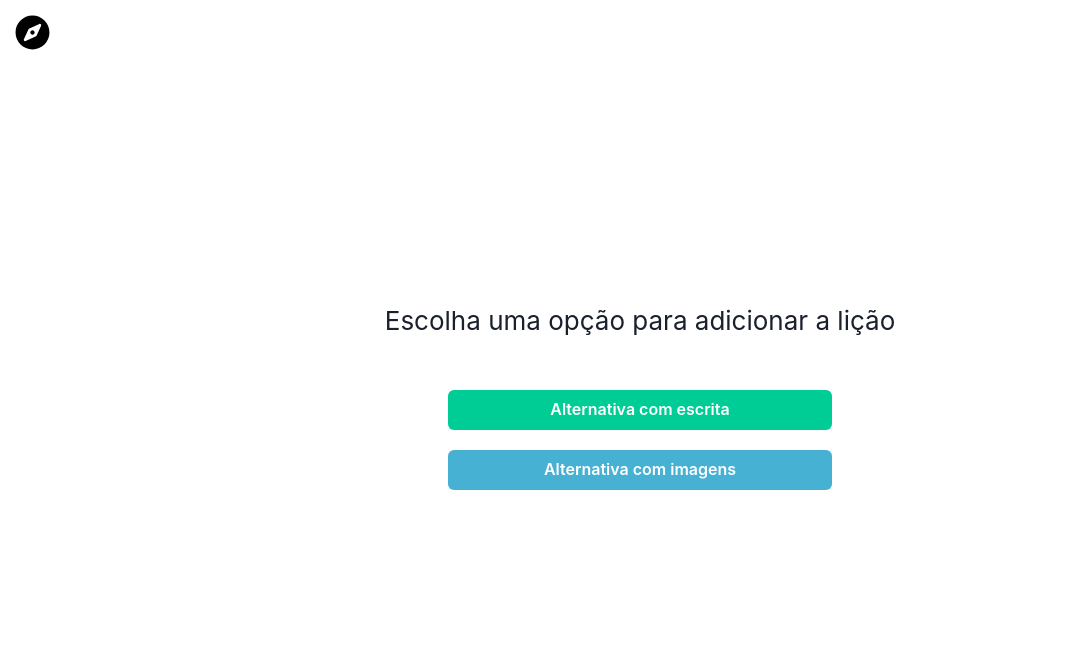
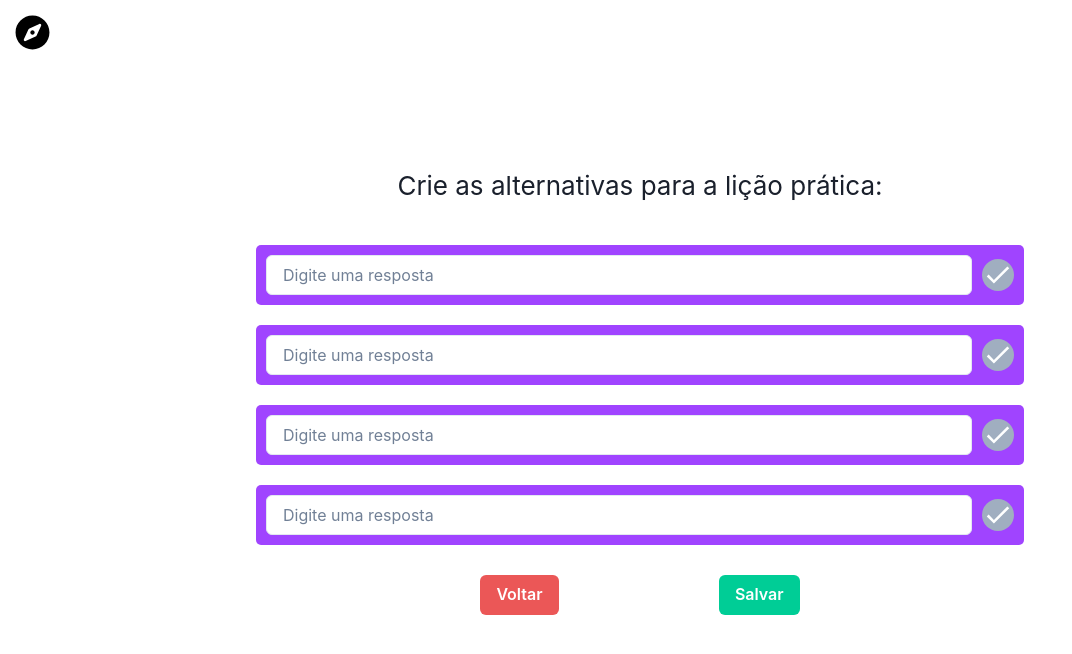
Before and after one commit to paulosrlj/Caelestia-frontend, a React (Create React App) app: page / in a window 1280 px wide. Shown: the top 654 px of the page, without its empty margins (0-1072 px from the left). Built offline with nearby package versions, Linux system fonts and the light colour scheme.

Commit message:
feat: add ChoiceQuestion page

```diff
--- a/src/App.jsx
+++ b/src/App.jsx
@@ -3,7 +3,7 @@ import './App.css';
 
 import { ChakraProvider } from '@chakra-ui/react';
 import { theme } from './config/chakra-ui-config';
-import CreateModule from './pages/CreateModule/CreateQuestionType';
+import CreateModule from './pages/CreateModule/ChoiceQuestion/ChoiceQuestion';
 // import MenuModal from './layout/MenuModal';
 // import Achievements from './pages/Achievements';
 import SelectModule from './pages/SelectModule';
--- /dev/null
+++ b/src/pages/CreateModule/ChoiceQuestion/ChoiceQuestion.jsx
@@ -0,0 +1,84 @@
+import {
+  Flex, Text, Button,
+} from '@chakra-ui/react';
+import { useState } from 'react';
+import AppWrapper from '../../../wrapper/AppWrapper';
+import Question from './Question';
+
+function CreateLesson() {
+  const [selectedAnswer, setSelectedAnswer] = useState(null);
+  const [, setAnswers] = useState({
+    1: '',
+    2: '',
+    3: '',
+    4: '',
+  });
+
+  const questions = [
+    { id: 1 },
+    { id: 2 },
+    { id: 3 },
+    { id: 4 },
+  ];
+
+  const toggleCorrectAnwser = (id) => {
+    setSelectedAnswer(id);
+  };
+
+  return (
+    <Flex
+      flexDir="column"
+      alignItems="center"
+      justifyContent="center"
+      h="100vh"
+      w="100vw"
+      boxShadow="1px 1px 3px black"
+      border="1px 1px 1px black"
+    >
+      <Text fontSize="26px">Crie as alternativas para a lição prática:</Text>
+
+      <Flex
+        flexDir="column"
+        w="60%"
+        maxH="350px"
+        mt="30px"
+        overflowY="auto"
+      >
+        {questions.map((q) => (
+          <Question
+            isCorrect={q.id === selectedAnswer}
+            key={q.id}
+            id={q.id}
+            toggleCorrectAnwser={toggleCorrectAnwser}
+            setAnswers={setAnswers}
+          />
+        ))}
+
+      </Flex>
+
+      <Flex w="50%" justifyContent="space-evenly">
+
+        <Button
+          color="white"
+          backgroundColor="main_red.100"
+          _hover={{ backgroundColor: 'main_red.darker_red' }}
+          my="20px"
+        >
+          Voltar
+        </Button>
+        <Button
+          color="white"
+          backgroundColor="pure_green.100"
+          _hover={{ backgroundColor: 'pure_green.200' }}
+          my="20px"
+        >
+          Salvar
+
+        </Button>
+      </Flex>
+
+    </Flex>
+  );
+}
+
+export default AppWrapper(CreateLesson);
--- /dev/null
+++ b/src/pages/CreateModule/ChoiceQuestion/Question.jsx
@@ -0,0 +1,53 @@
+import {
+  Flex, Input,
+} from '@chakra-ui/react';
+import { IoMdCheckmark } from 'react-icons/io';
+
+function Question({
+  id, isCorrect, toggleCorrectAnwser, setAnswers,
+}) {
+  const handleInputChange = (e) => {
+    const { value } = e.target;
+
+    setAnswers((oldState) => {
+      const newState = { ...oldState };
+      newState[id] = value;
+      return newState;
+    });
+  };
+
+  return (
+    <Flex
+      w="100%"
+      p="10px"
+      backgroundColor="solid_purple.100"
+      borderRadius="5px"
+      my="10px"
+      alignItems="center"
+    >
+
+      <Input
+        placeholder="Digite uma resposta"
+        color="black"
+        backgroundColor="white"
+        mr="10px"
+        onChange={handleInputChange}
+      />
+      <Flex
+        backgroundColor={isCorrect ? 'pure_green.100' : 'gray.400'}
+        borderRadius="50%"
+        p="1px"
+      >
+        <IoMdCheckmark
+          cursor="pointer"
+          onClick={() => toggleCorrectAnwser(id)}
+          size={30}
+          color="white"
+        />
+      </Flex>
+    </Flex>
+
+  );
+}
+
+export default Question;
```
